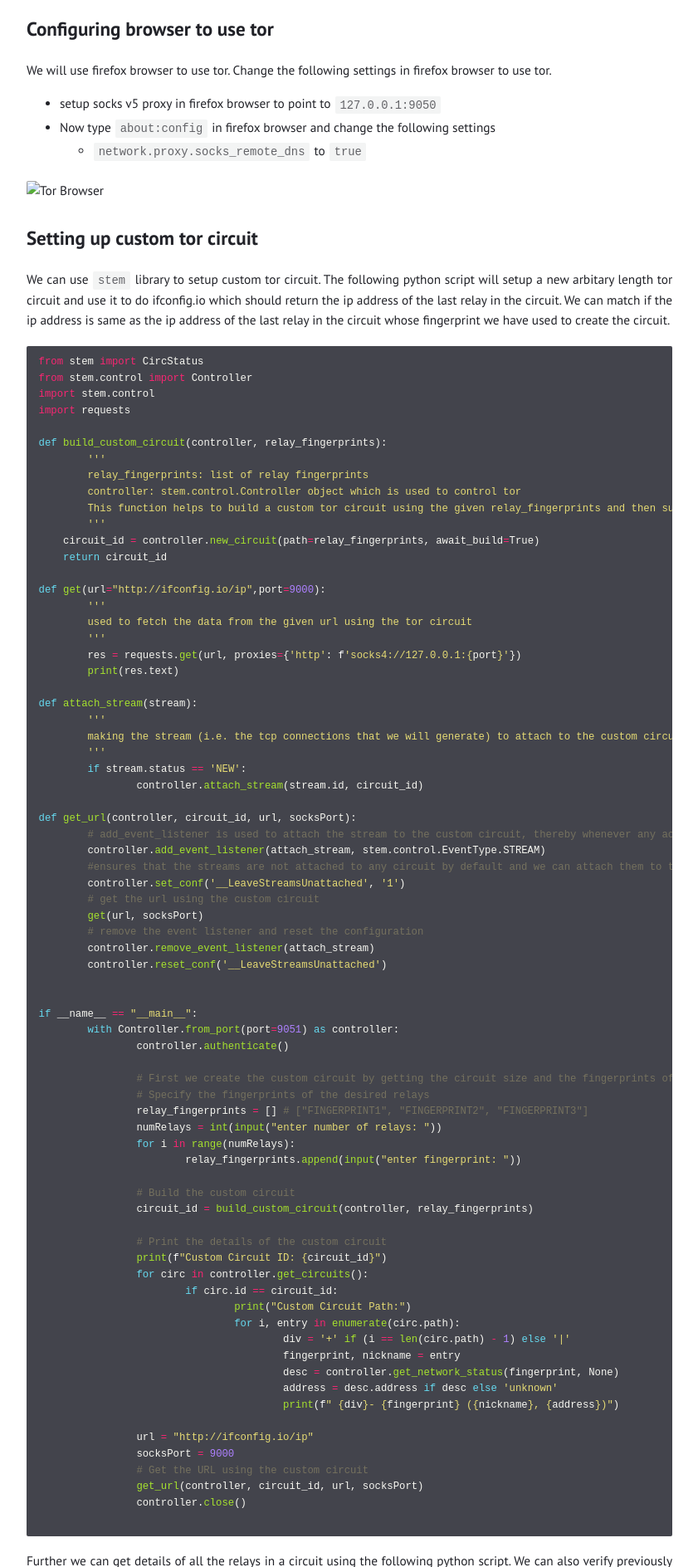
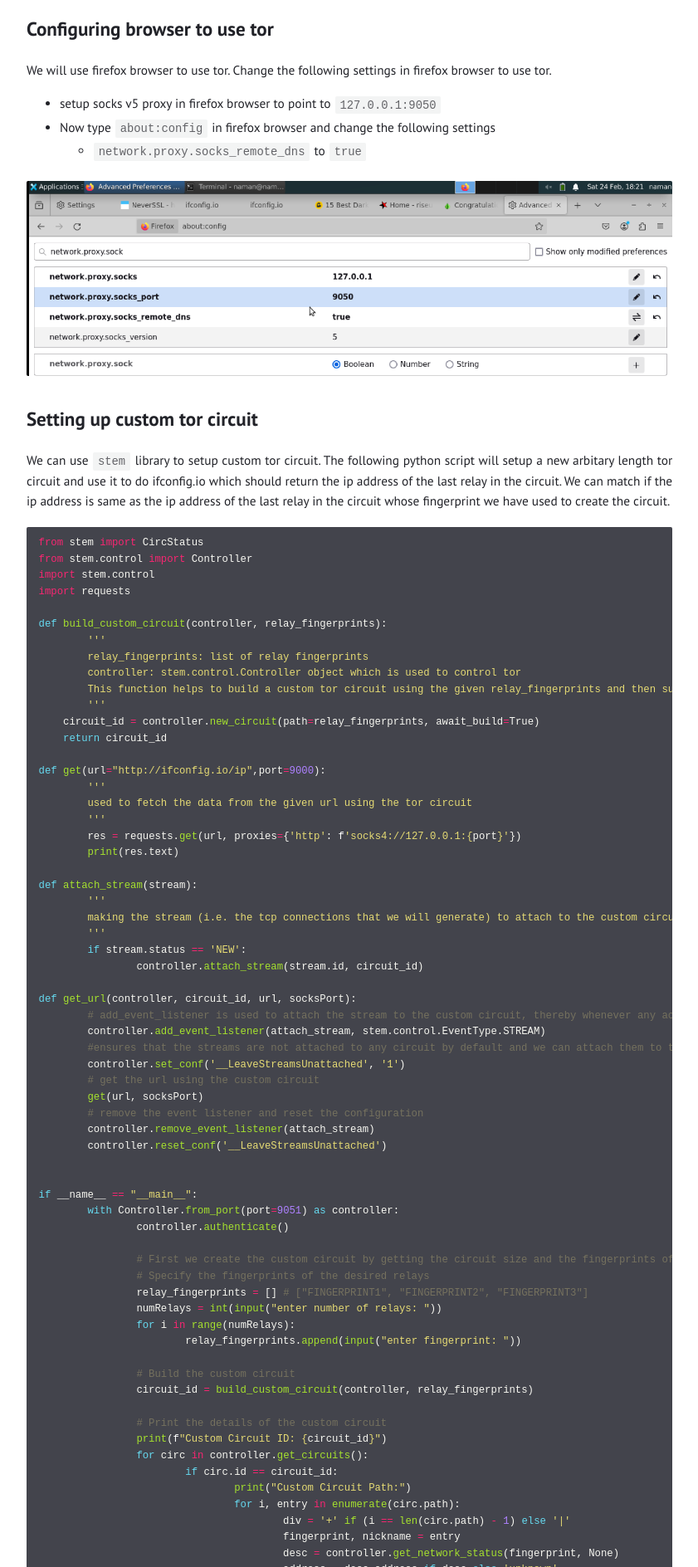
Before and after one commit to nerdynaman/nerdynaman.github.io, a Jekyll site: the page built from _posts/2024-05-10-Tor-Client-Setup.md, in a window 1280 px wide. Shown: the part 807-2695 px from the top of the page at 83% size, without its empty margins (219-1060 px from the left). Built offline with Jekyll 4.4.1, drawn with Linux system fonts in a browser that asks for light colours.

Commit message:
added post28

````diff
--- a/_posts/2024-05-10-Tor-Client-Setup.md
+++ b/_posts/2024-05-10-Tor-Client-Setup.md
@@ -37,7 +37,7 @@
 	- `network.proxy.socks_remote_dns` to `true`
 
 <!-- image -->
-![Tor Browser](/assets/img-Tor/image/image1.png){: style="width:100%"}
+![Tor Browser](/assets/img-Tor/image1.png){: style="width:100%"}
 
 ## Setting up custom tor circuit
 
@@ -170,7 +170,7 @@
 ```
 Our script after building the new circuit attaches the stream to the new circuit and does a request to ifconfig.io/ip . We are able to see the ip for the relay we mentioned as exit node while building the circuit. This means our new circuit is created successfully.
 <br><br>
-![demonstration](/assets/img-Tor/image/imageMain.png){: style="width:100%"}
+![demonstration](/assets/img-Tor/imageMain.png){: style="width:100%"}
 
 
 <!-- To use newly created tor circuit in the browser, we can delete the default tor circuit and use the newly created tor circuit. The following python script will delete the default tor circuit and use the newly created tor circuit.
````
